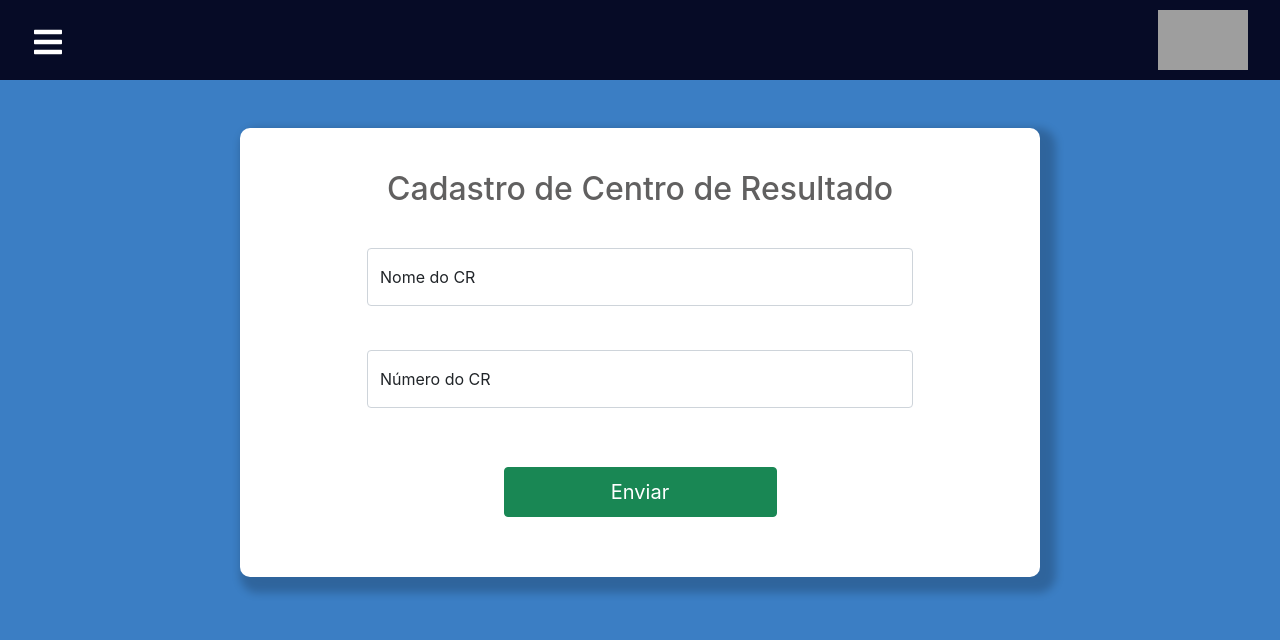
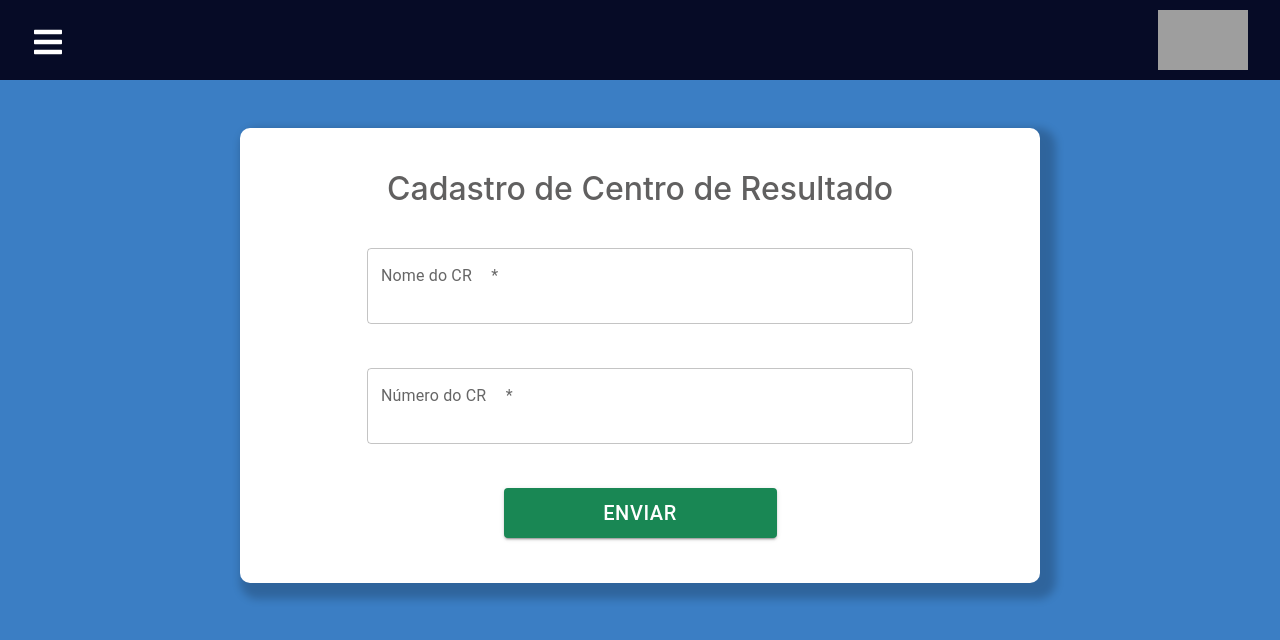
Before and after one commit to Grupo1API/2RP, a React (Create React App) app in the folder frontend/: page /centro-resultado in a window 1280 px wide. Shown: the top 640 px of the page. Built offline with nearby package versions, Linux system fonts and the light colour scheme; no server answers; grey boxes are pictures that could not be loaded.

Commit message:
#23 Atualização de cadastro Centro de Resultado

```diff
--- a/frontend/src/pages/cadastro_centro_resultado/index.tsx
+++ b/frontend/src/pages/cadastro_centro_resultado/index.tsx
@@ -1,11 +1,13 @@
+import TextField from "@mui/material/TextField";
 import React, {useState} from "react";
+import {ColorButton} from '../../components/Button/styles';
 import './style.css'
 
 function CentroResultado () {
   const [nome, setNome] = useState("");
   const [numero, setNumero] = useState("");
 
-  async function cadastrarcentro(event: { preventDefault: () => void; }){
+  async function handleSubmit(event: { preventDefault: () => void; }){
     event.preventDefault();
     const dado = {
       nome: nome,
@@ -34,39 +36,43 @@ function CentroResultado () {
 
   return (
     <div className="pagina">
+
       <h2> Cadastro de Centro de Resultado </h2>
+
       {/*  nome */}
-      <div className="form-floating mb-4">
-        <input
-          type="text"
-          className="form-control"
-          id="floatingInput2"
-          placeholder="Nome Completo"
+        <div className="form-floating mb-4">
+        <TextField fullWidth
+          id="outlined-basic"
+          label="Nome do CR"
           value={nome}
+          required={true}
           onChange={(e) => setNome(e.target.value)}
-        />
-        <label htmlFor="floatingInput2">Nome do CR</label>
-      </div>
+          >
+        </TextField>
+        </div>
 
       {/* numero */}
       <div className="form-floating mb-4">
-        <input
+      <TextField fullWidth
           type="number"
-          className="form-control"
-          id="floatingInput2"
-          placeholder="Matrícula"
+          id="outlined-basic"
+          label="Número do CR"
+          variant="outlined"
           value={numero}
-          onChange={(e) => setNumero(e.target.value)}
-        />
-        <label htmlFor="floatingInput2">Número do CR</label>
+          required={true}
+          onChange={(e) => setNumero(e.target.value)}>
+        </TextField>
       </div>
 
       {/* Botão */}
       <div className ="form-btn">
-        <button className="btn btn-success"role="button"onClick={cadastrarcentro}>
-          Enviar
-        </button>
-      </div>
+          <ColorButton
+            variant="contained"
+            onClick={handleSubmit}
+          >
+            Enviar
+          </ColorButton>
+        </div>
     </div>
   );
 };
```
